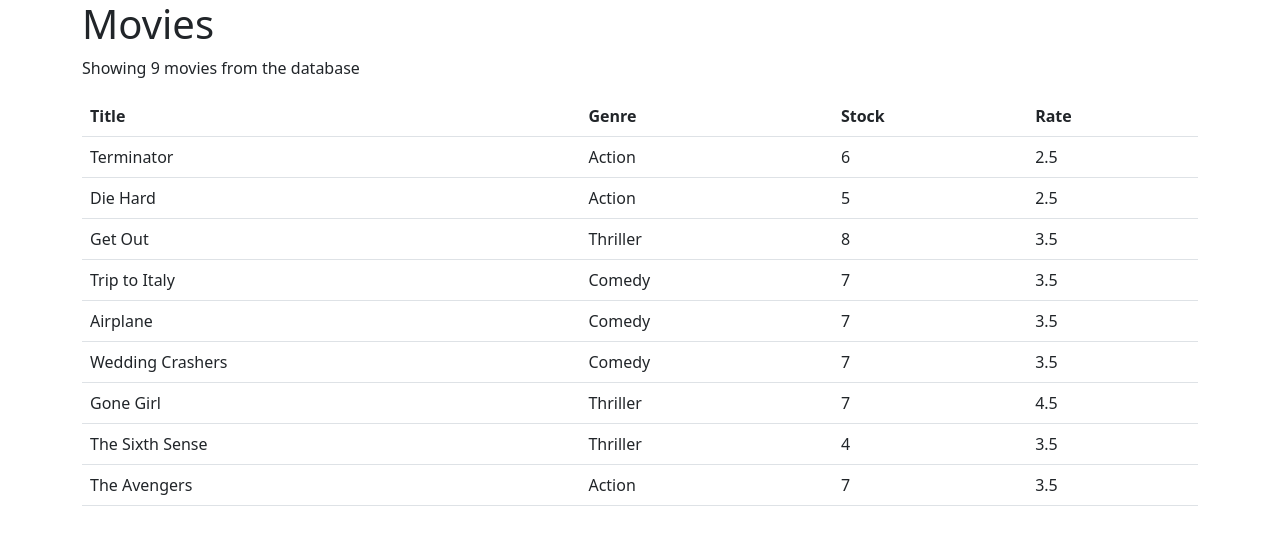
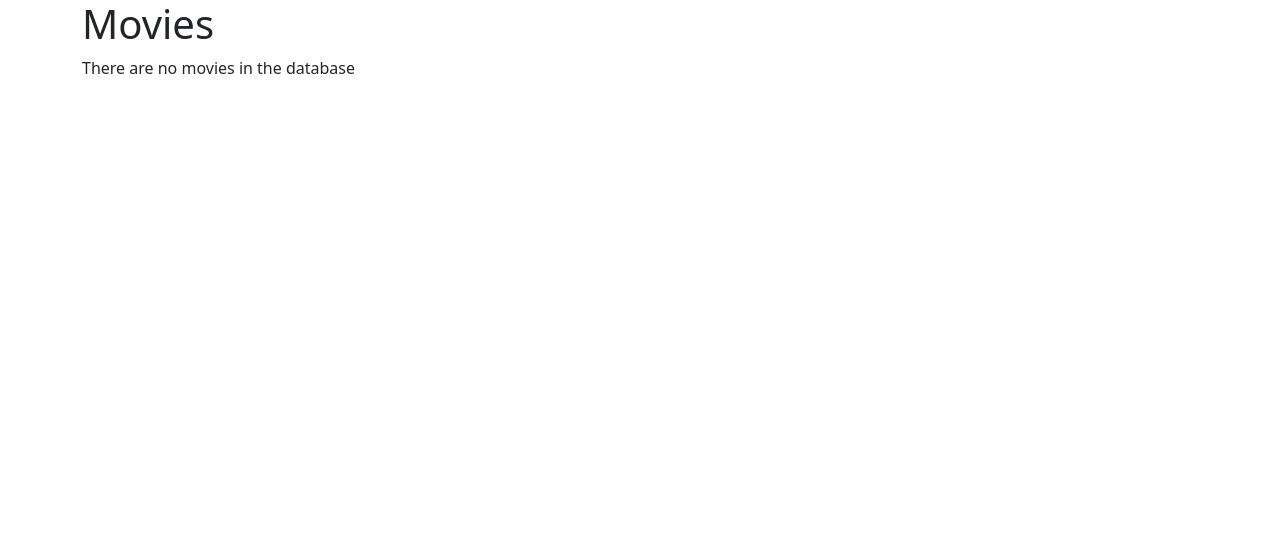
Before and after one commit to chrisvasqm/react-vidly, a React (Create React App) app: page / in a window 1280 px wide. Shown: the top 534 px of the page. Built offline with nearby package versions, Linux system fonts and the light colour scheme.

Commit message:
Add empty state

```diff
--- a/src/components/movies.jsx
+++ b/src/components/movies.jsx
@@ -3,24 +3,34 @@
 
 class Movies extends Component {
   state = {
-    movies: getMovies(),
+    movies: [],
   };
 
   render() {
     return (
-      <div>
       <main className="container">
         <h1>Movies</h1>
 
+        {this.renderMovies()}
+      </main>
+    );
+  }
+
+  renderMovies() {
+    const isEmpty = this.state.movies.length === 0;
+    if (isEmpty) return <p>There are no movies in the database</p>;
+
+    return (
+      <React.Fragment>
         <p>Showing {this.state.movies.length} movies from the database</p>
 
         <table className="table">
           <thead>
             <tr>
-                <th scope='col'>Title</th>
-                <th scope='col'>Genre</th>
-                <th scope='col'>Stock</th>
-                <th scope='col'>Rate</th>
+              <th scope="col">Title</th>
+              <th scope="col">Genre</th>
+              <th scope="col">Stock</th>
+              <th scope="col">Rate</th>
             </tr>
           </thead>
           <tbody>
@@ -32,12 +42,11 @@
                   <td>{m.numberInStock}</td>
                   <td>{m.dailyRentalRate}</td>
                 </tr>
-                )
+              );
             })}
           </tbody>
         </table>
-        </main>
-      </div>
+      </React.Fragment>
     );
   }
 }
```
Lines whose indentation alone changed are shown as unchanged.
